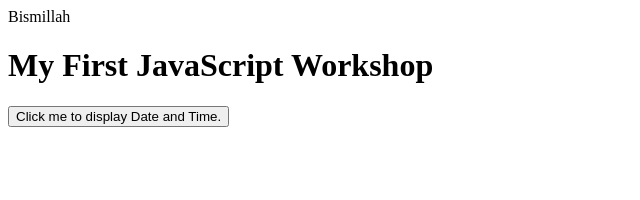
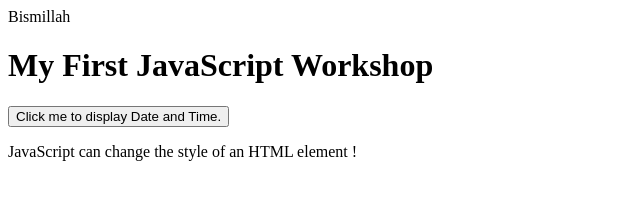
Before and after one commit to islamicity/islamicity.github.io, a plain HTML site: page index.html in a window 1280 px wide. Shown: the whole page, without its empty margins (0-640 px from the left). Drawn offline with Linux system fonts and the light colour scheme.

Commit message:
Update index.html

```diff
--- a/index.html
+++ b/index.html
@@ -15,10 +15,10 @@ function myFunction() {
 }
 </script>
 <button type="button"
-onclick="myFunction">
+onclick="myFunction()">
 Click me to display Date and Time.</button>
 
-<p id="demo"></p>
+<p id="demo">JavaScript can change the style of an HTML element !</p>
 
 </body>
 </html>
```
